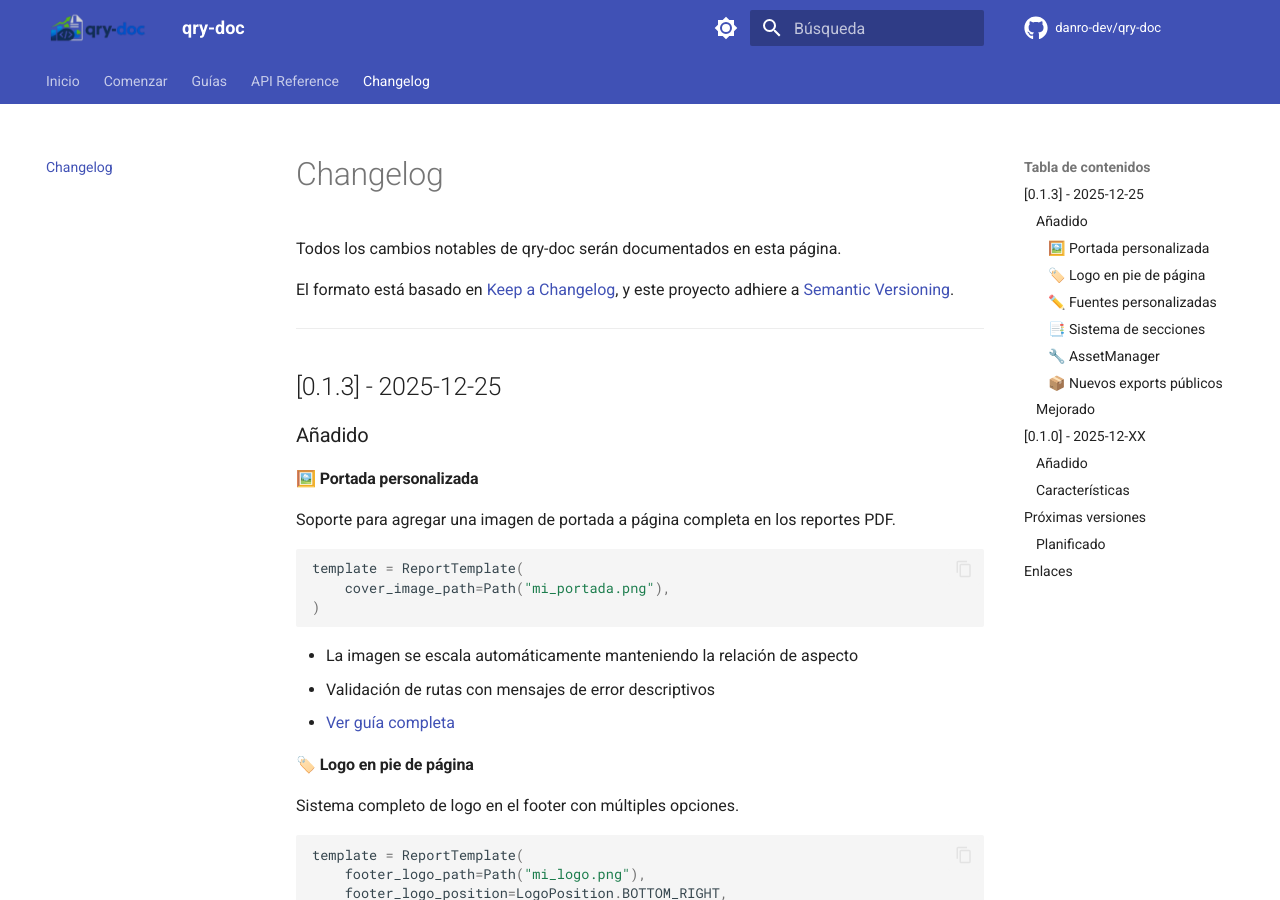
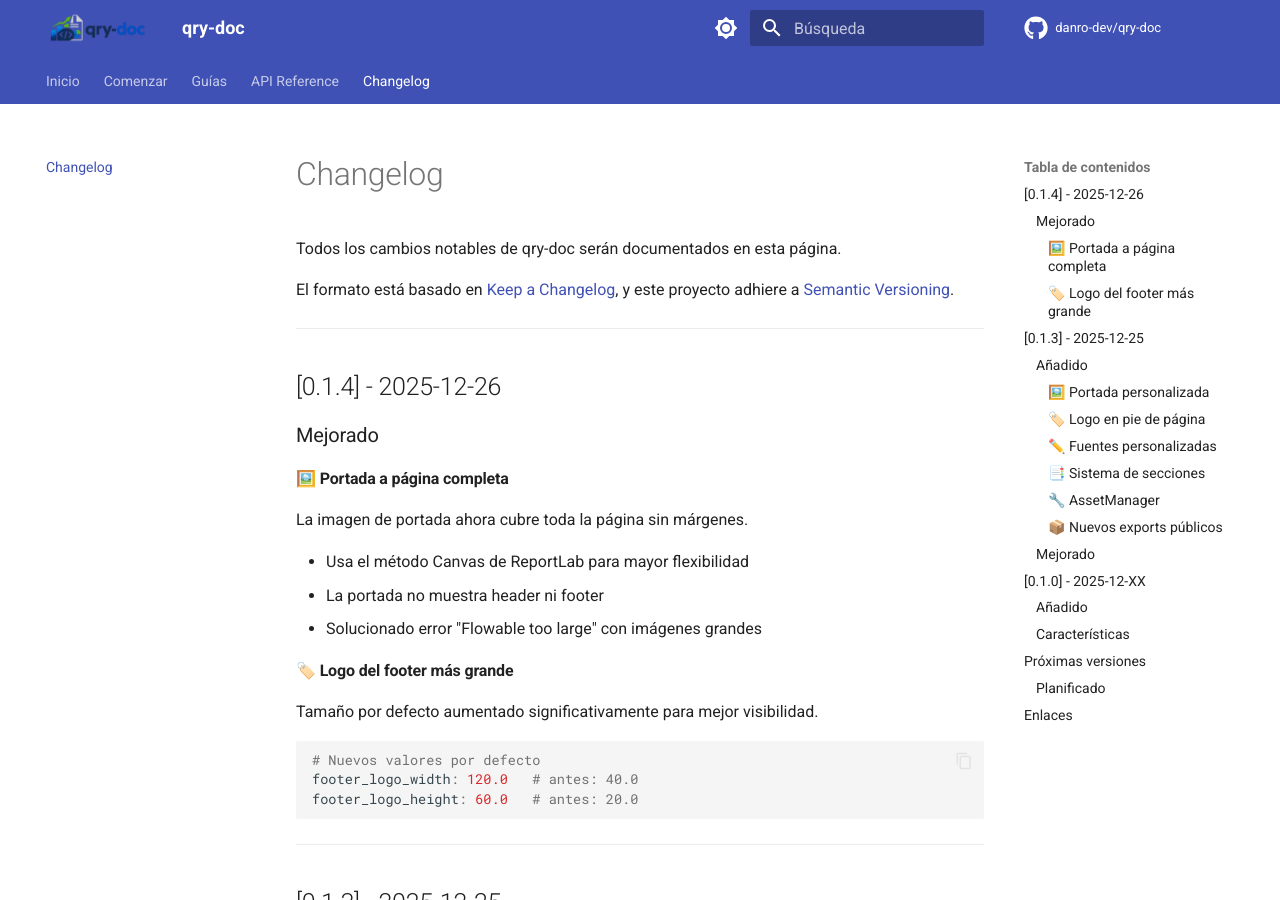
Before and after one commit to danro-dev/qry-proyect-examples, an MkDocs documentation site: the page built from docs/changelog.md, in a window 1280 px wide and 900 px high. Built offline with MkDocs 1.6.1 and Material for MkDocs 9.7.7, drawn with Linux system fonts in a browser that asks for light colours; comment, search, counter and statistics services are not loaded; the version menu is left out.

Commit message:
docs(project): Update documentation, configuration, and project metadata
- Add site/ directory to .gitignore to exclude MkDocs build output
- Update changelog with v0.1.4 release notes documenting full-page cover improvements and larger footer logo
- Update license reference from MIT to GPL-3.0 in documentation index
- Update site URL in mkdocs.yml from GitHub Pages to custom domain (https://qry-doc.netsy.ai/)
- Regenerate PDF report with updated metadata and timestamps
- These changes reflect project maturation with custom domain hosting and updated licensing terms

````diff
--- a/docs/changelog.md
+++ b/docs/changelog.md
@@ -4,6 +4,30 @@ Todos los cambios notables de qry-doc serán documentados en esta página.
 
 El formato está basado en [Keep a Changelog](https://keepachangelog.com/es-ES/1.0.0/),
 y este proyecto adhiere a [Semantic Versioning](https://semver.org/lang/es/).
+
+---
+
+## [0.1.4] - 2025-12-26
+
+### Mejorado
+
+#### 🖼️ Portada a página completa
+
+La imagen de portada ahora cubre toda la página sin márgenes.
+
+- Usa el método Canvas de ReportLab para mayor flexibilidad
+- La portada no muestra header ni footer
+- Solucionado error "Flowable too large" con imágenes grandes
+
+#### 🏷️ Logo del footer más grande
+
+Tamaño por defecto aumentado significativamente para mejor visibilidad.
+
+```python
+# Nuevos valores por defecto
+footer_logo_width: 120.0   # antes: 40.0
+footer_logo_height: 60.0   # antes: 20.0
+```
 
 ---
 
--- a/mkdocs.yml
+++ b/mkdocs.yml
@@ -2,7 +2,7 @@
 site_name: qry-doc
 site_description: Motor de análisis generativo para consultas en lenguaje natural
 site_author: danro-dev
-site_url: https://danro-dev.github.io/qry-doc/
+site_url: https://qry-doc.netsy.ai/
 
 # Repositorio
 repo_name: danro-dev/qry-doc
````
Also changed, not shown: docs/index.md (+1 -1 lines), 2 other files.
